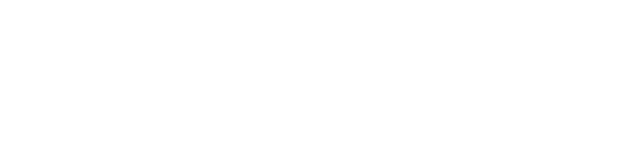
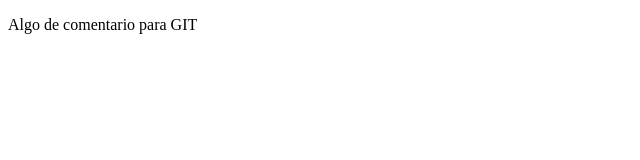
Before and after one commit to DanielAlejandro55/Curso_GIT, a plain HTML site: page index.html in a window 1280 px wide. Shown: the whole page, without its empty margins (0-640 px from the left). Drawn offline with Linux system fonts and the light colour scheme.

Commit message:
segundo cambio con el index.html

```diff
--- a/index.html
+++ b/index.html
@@ -6,6 +6,7 @@
     <title>Curso GIT</title>
 </head>
 <body>
+    <p>Algo de comentario para GIT</p>
     <script>
 
     </script>
```
